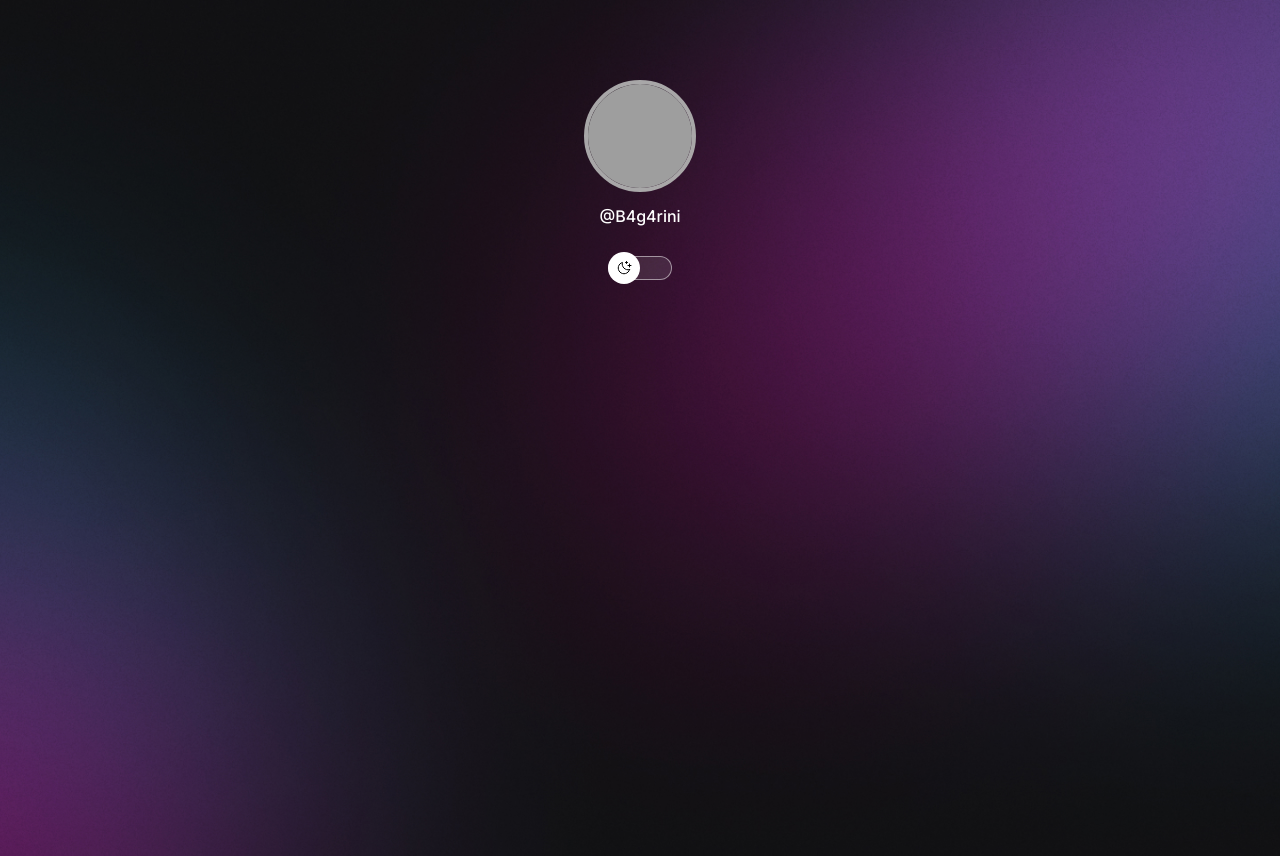
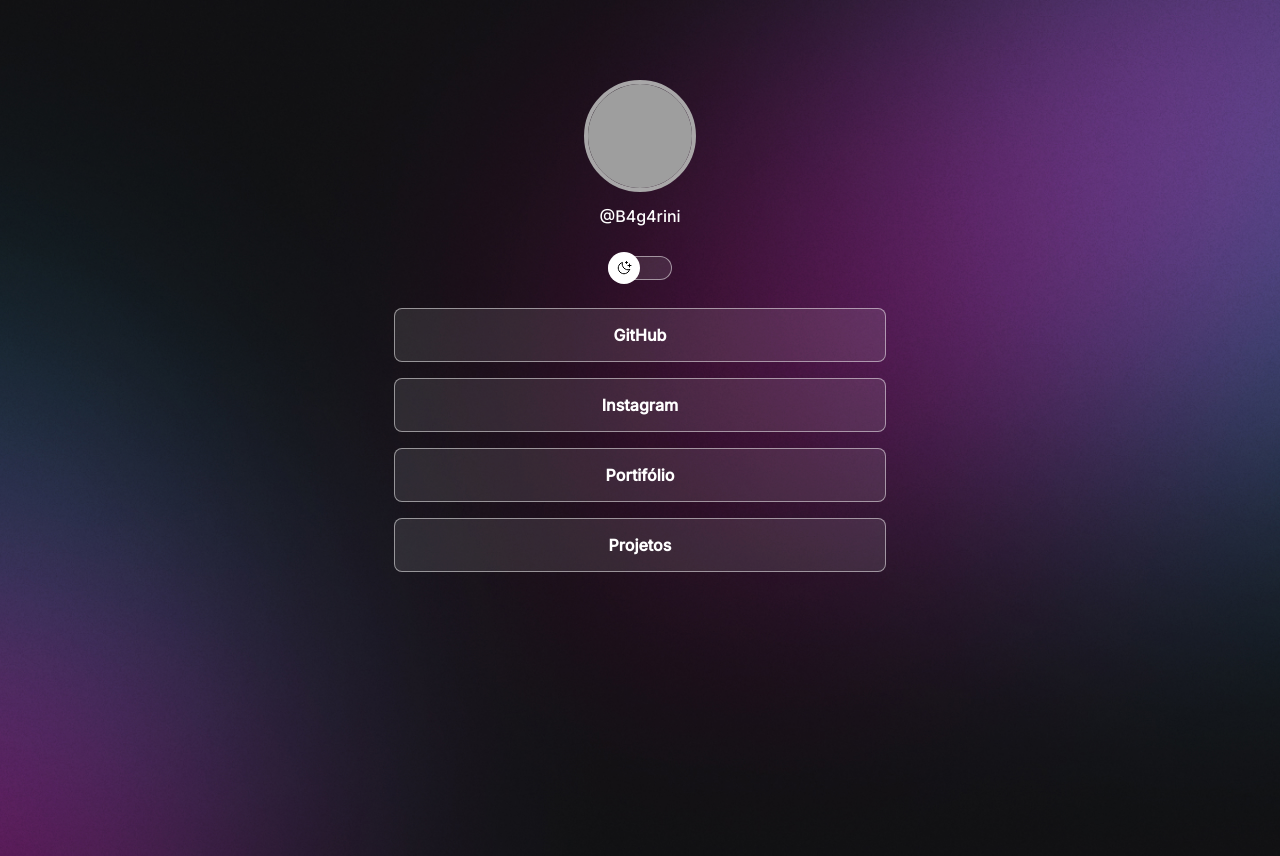
Before and after one commit to B4g4rini/dev-links-react, a React (Create React App) app: page / in a window 1280 px wide. Built offline with nearby package versions, Linux system fonts and the light colour scheme; grey boxes are pictures that could not be loaded.

Commit message:
Finalizado os itens de links e iniciados o Social Links

```diff
--- /dev/null
+++ b/src/components/links/links.jsx
@@ -0,0 +1,11 @@
+import "./links.module.css";
+
+const Links = ({ children, link }) => {
+  return (
+    <li>
+      <a href={link} target="_blank"> {children} </a>
+    </li>
+  );
+};
+
+export default Links;
--- /dev/null
+++ b/src/components/links/links.module.css
@@ -0,0 +1,23 @@
+li a{
+    display: flex;
+    align-items: center;
+    justify-content: center;
+    padding: 16px 24px;
+
+    border: 1px solid var(--stroke-color);
+    border-radius: 8px;
+    background: var(--surface-color);
+
+    backdrop-filter: blur (4px);
+    -webkit-backdrop-filter: blur(4px);
+
+    text-decoration: none;
+    font-weight: bold;
+
+}
+
+/* Pseudo-selector */
+li a:hover{
+    background: var(--surface-color-hover);
+    border: 1px solid var(--text-color);
+}
--- a/src/pages/App.css
+++ b/src/pages/App.css
@@ -44,3 +44,11 @@
     margin: 56px auto 0px;
     padding: 0 24px;
 }
+
+#links ul{
+    list-style: none;
+    display: flex;
+    flex-direction: column;
+    gap: 16px;
+    padding: 24px;
+}
--- a/src/pages/App.jsx
+++ b/src/pages/App.jsx
@@ -1,6 +1,7 @@
 import { useState } from "react";
 import Profile from "../components/profile/profile";
 import Switch from "../components/switch/switch";
+import Links from "../components/links/links";
 
 import "./App.css";
 
@@ -16,6 +17,16 @@
   <div id="container">
     <Profile imgSrc={imgSrc} imgAlt={imgAlt}>@B4g4rini</Profile>
     <Switch></Switch>
+    <div id="links">
+      <ul>
+<Links link={"https://github.com"}>GitHub</Links>
+<Links link={"#"}>Instagram</Links>
+<Links link={"#"}>Portifólio</Links>
+<Links link={"#"}>Projetos</Links>
+
+
+      </ul>
+    </div>
   </div>
   );
 };
```
Also changed, not shown: src/components/socialLinks/socialLinks.jsx (added), src/components/socialLinks/socialLinks.module.css (added).
